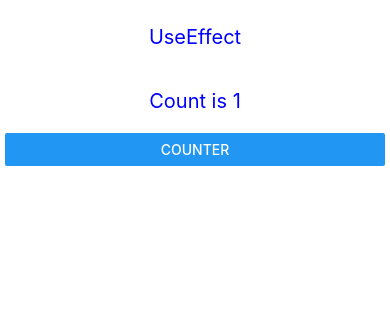
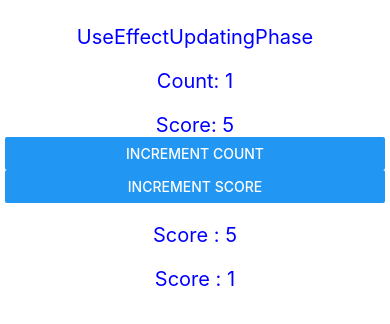
Before and after one commit to R-e-h-a-n-N-a-s-e-e-r/leaning-React-Native, a React Native app: screen / in a window 390 px wide. Shown: the top 324 px of the page. Built offline with nearby package versions, Linux system fonts and the light colour scheme.

Commit message:
UseEffect for Updating Phase

```diff
--- a/App.tsx
+++ b/App.tsx
@@ -1,6 +1,7 @@
 import { Button, StyleSheet, Text, View } from 'react-native';
 import React from 'react';
-import UseEffect from './src/Components/UseEffectHook';
+import UseEffectUpdatingPhase from './src/Components/UseEffectUpdatingPhase';
+// import UseEffect from './src/Components/UseEffectHook';
 // import { ClassComponent } from './src/Components/ClassComponent';
 // import Grid from './src/Components/Grid';
 // import First from './src/Components/First';
@@ -25,7 +26,8 @@ const App = () => {
       <SectionListScreen /> */}
       {/* <Grid /> */}
       {/* <ClassComponent /> */}
-      <UseEffect />
+      {/* <UseEffect /> */}
+      <UseEffectUpdatingPhase/>
     </View>
   );
 };
--- /dev/null
+++ b/src/Components/UseEffectUpdatingPhase.tsx
@@ -0,0 +1,97 @@
+import { Button, StyleSheet, Text, View } from 'react-native';
+import React, { useEffect, useState } from 'react';
+
+const UseEffectUpdatingPhase = () => {
+  const [Count, setCount] = useState(1);
+  const [Score, setScore] = useState(5);
+  //   We can use multiple useEffect hooks in a single component.
+
+  //   useEffect(() => {
+  //     console.log('UseEffectUpdatingPhase Component Updated');
+  //   }, [Count]);
+  //
+
+  // By passing Count as a dependency, this effect will only run whenever Count changes.
+  return (
+    <View>
+      <Text
+        style={{
+          fontSize: 20,
+          textAlign: 'center',
+          marginTop: 20,
+          color: 'blue',
+        }}
+      >
+        UseEffectUpdatingPhase
+      </Text>
+      <Text
+        style={{
+          fontSize: 20,
+          textAlign: 'center',
+          marginTop: 20,
+          color: 'blue',
+        }}
+      >
+        Count: {Count}
+      </Text>
+      <Text
+        style={{
+          fontSize: 20,
+          textAlign: 'center',
+          marginTop: 20,
+          color: 'blue',
+        }}
+      >
+        Score: {Score}
+      </Text>
+      <Button
+        title="Increment Count"
+        onPress={() => {
+          setCount(Count + 1);
+        }}
+      />
+      <Button
+        title="Increment Score"
+        onPress={() => {
+          setScore(Score + 1);
+        }}
+      />
+      <ChildComponent Score={Score} Count={Count} />
+    </View>
+  );
+};
+
+export default UseEffectUpdatingPhase;
+
+const ChildComponent = ({ Score, Count }: any) => {
+  useEffect(() => {
+    console.log('ChildComponent Updated');
+    // This effect will run whenever Score changes.
+  }, [Score]);
+  return (
+    <View>
+      <Text
+        style={{
+          fontSize: 20,
+          textAlign: 'center',
+          marginTop: 20,
+          color: 'blue',
+        }}
+      >
+        Score : {Score}
+      </Text>
+      <Text
+        style={{
+          fontSize: 20,
+          textAlign: 'center',
+          marginTop: 20,
+          color: 'blue',
+        }}
+      >
+        Score : {Count}
+      </Text>
+    </View>
+  );
+};
+
+const styles = StyleSheet.create({});
```
